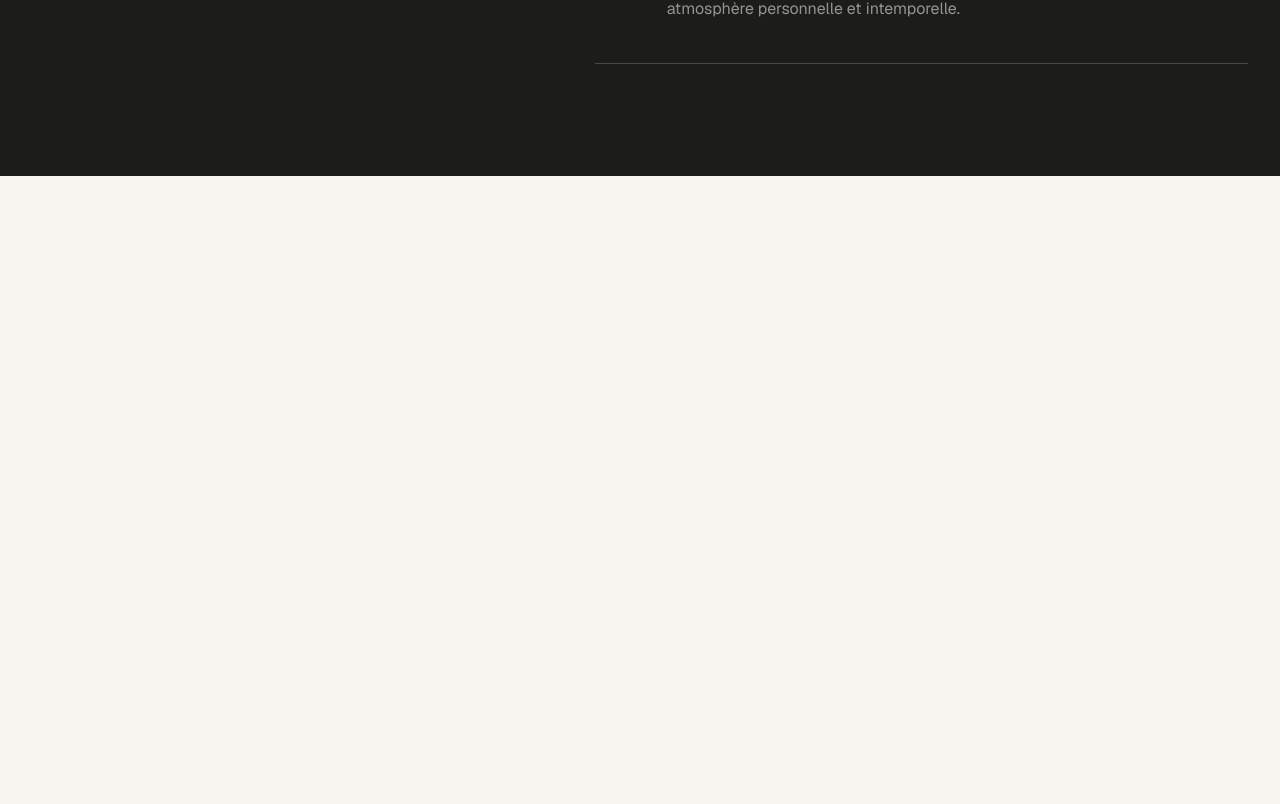
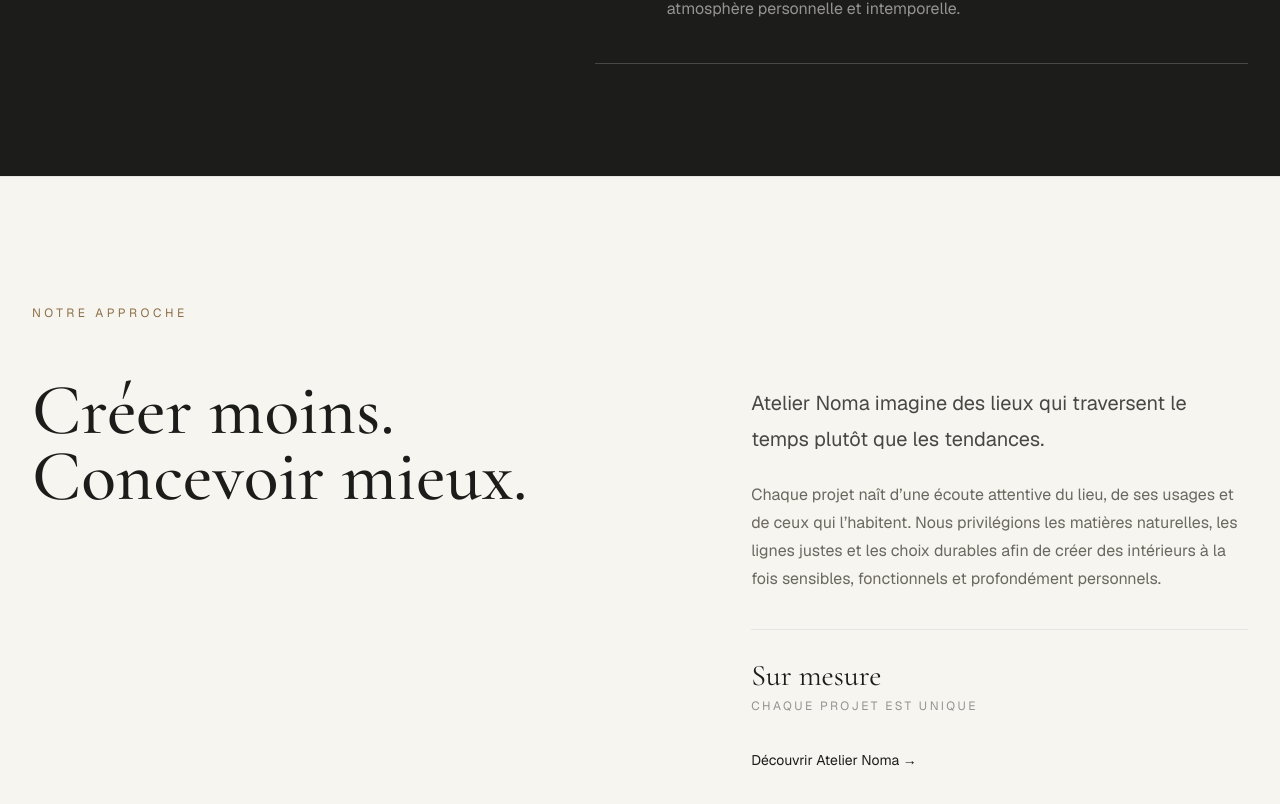
Before and after one commit to aiiioo93/atelier-noma, a Next.js app: page / in a window 1280 px wide. Shown: the part 2409-3213 px from the top of the page. Before the commit the page ends 2585 px from the top, so only its background shows below. Built offline with nearby package versions, Linux system fonts and the light colour scheme; a web font is replaced by a local one.

Commit message:
feat: add about section

```diff
--- a/app/page.tsx
+++ b/app/page.tsx
@@ -1,3 +1,4 @@
+import About from "@/components/sections/about";
 import FeaturedProjects from "@/components/sections/featured-projects";
 import Hero from "@/components/sections/hero";
 import Services from "@/components/sections/services";
@@ -8,6 +9,7 @@
       <Hero />
       <FeaturedProjects />
       <Services />
+      <About />
     </main>
   );
 }
--- /dev/null
+++ b/components/sections/about.tsx
@@ -0,0 +1,56 @@
+import Link from "next/link";
+
+export default function About() {
+  return (
+    <section className="border-t border-border bg-background py-20 sm:py-24 lg:py-32">
+      <div className="mx-auto max-w-7xl px-6 lg:px-8">
+        <p className="mb-10 font-sans text-xs uppercase tracking-[0.3em] text-brand sm:mb-14">
+          Notre approche
+        </p>
+
+        <div className="grid gap-14 md:grid-cols-[1.1fr_0.9fr] md:gap-20 lg:gap-28">
+          {/* Partie gauche */}
+          <div>
+            <h2 className="max-w-2xl font-display text-5xl font-medium leading-[0.92] sm:text-6xl lg:text-7xl">
+              Créer moins.
+              <br />
+              Concevoir mieux.
+            </h2>
+          </div>
+
+          {/* Partie droite */}
+          <div className="md:pt-2">
+            <p className="font-sans text-lg leading-8 text-foreground/80 sm:text-xl sm:leading-9">
+              Atelier Noma imagine des lieux qui traversent le temps plutôt que
+              les tendances.
+            </p>
+
+            <p className="mt-6 font-sans text-sm leading-7 text-brand-muted sm:text-base">
+              Chaque projet naît d’une écoute attentive du lieu, de ses usages
+              et de ceux qui l’habitent. Nous privilégions les matières
+              naturelles, les lignes justes et les choix durables afin de créer
+              des intérieurs à la fois sensibles, fonctionnels et
+              profondément personnels.
+            </p>
+
+            <div className="mt-9 flex items-center gap-8 border-t border-border pt-7">
+              <div>
+                <p className="font-display text-3xl">Sur mesure</p>
+                <p className="mt-1 font-sans text-xs uppercase tracking-[0.2em] text-foreground/45">
+                  Chaque projet est unique
+                </p>
+              </div>
+            </div>
+
+            <Link
+              href="/a-propos"
+              className="mt-9 inline-block font-sans text-sm underline-offset-4 transition-colors hover:text-brand hover:underline"
+            >
+              Découvrir Atelier Noma →
+            </Link>
+          </div>
+        </div>
+      </div>
+    </section>
+  );
+}
```
